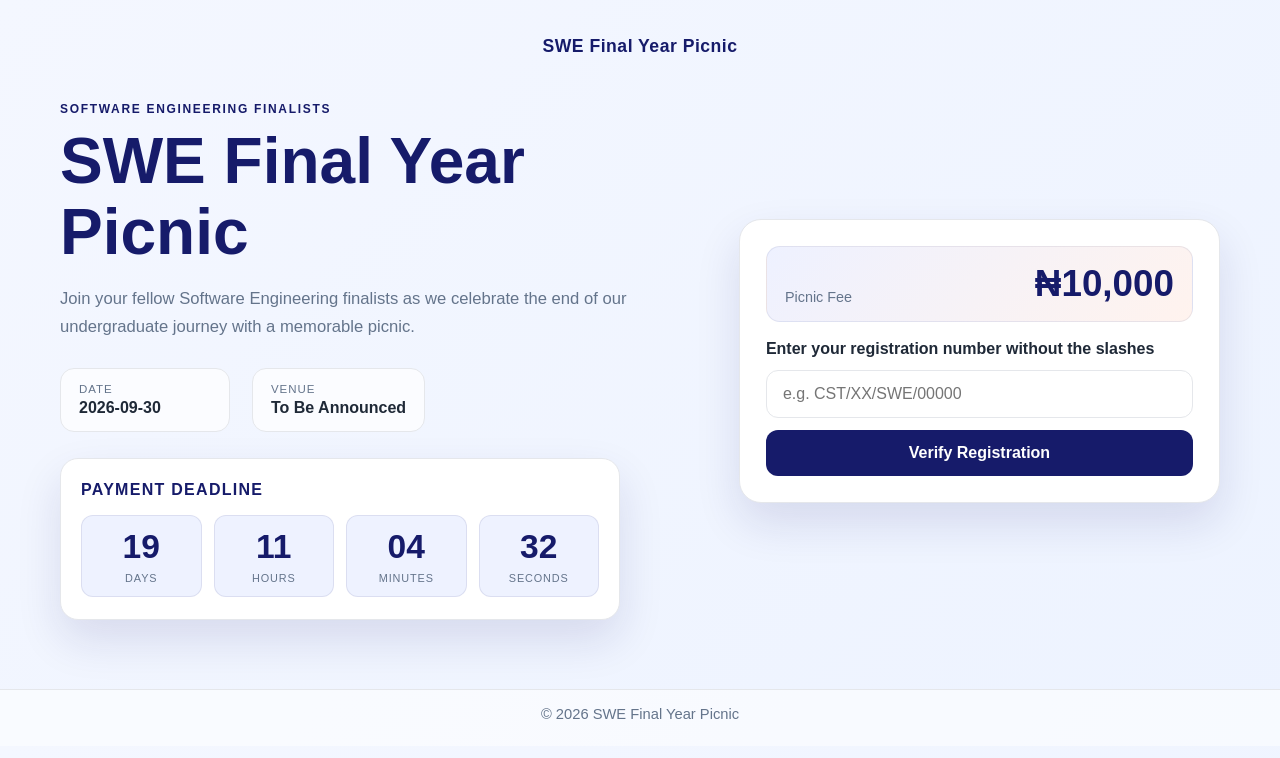
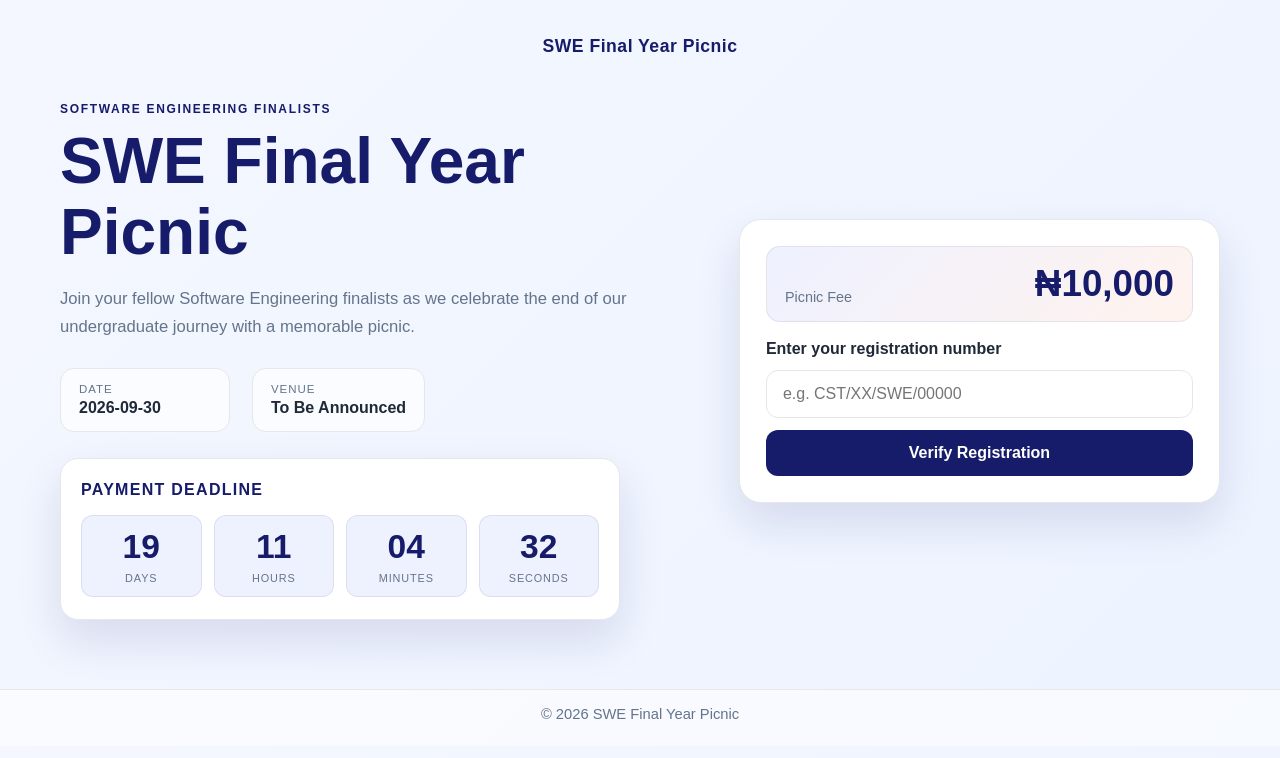
Before and after one commit to AhmadImam14/SWEPICNIC, a website: page client/index.html in a window 1280 px wide. Drawn offline with Linux system fonts and the light colour scheme.

Commit message:
error fix

```diff
--- a/client/index.html
+++ b/client/index.html
@@ -50,7 +50,7 @@
           </div>
 
           <form id="verifyForm" class="stacked-form">
-            <label for="registrationNumber">Enter your registration number without the slashes</label>
+            <label for="registrationNumber">Enter your registration number</label>
             <input id="registrationNumber" name="registrationNumber" type="text" placeholder="e.g. CST/XX/SWE/00000" autocomplete="off" />
             <button id="verifyButton" type="submit" class="primary-btn">Verify Registration</button>
           </form>
```
